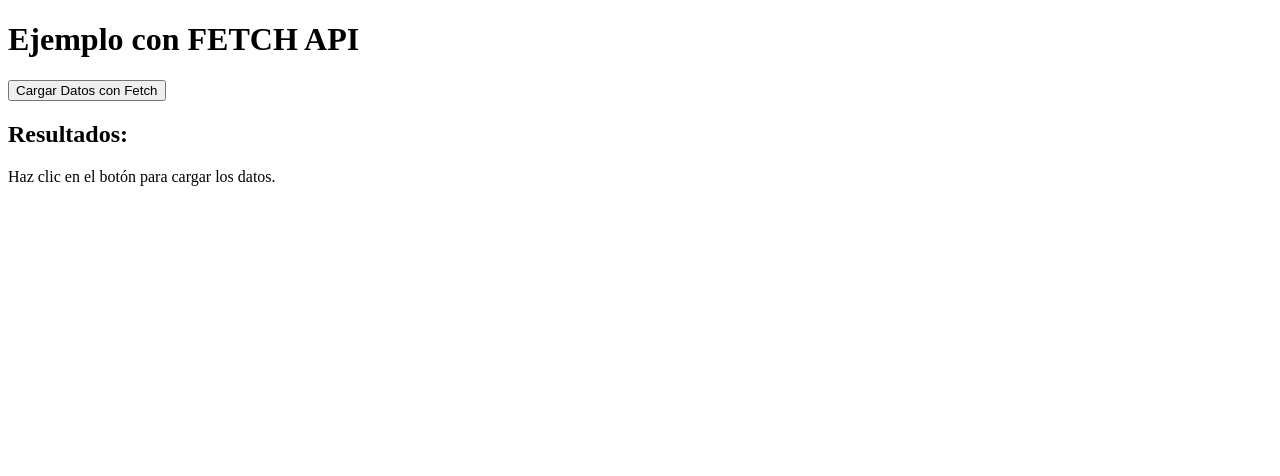
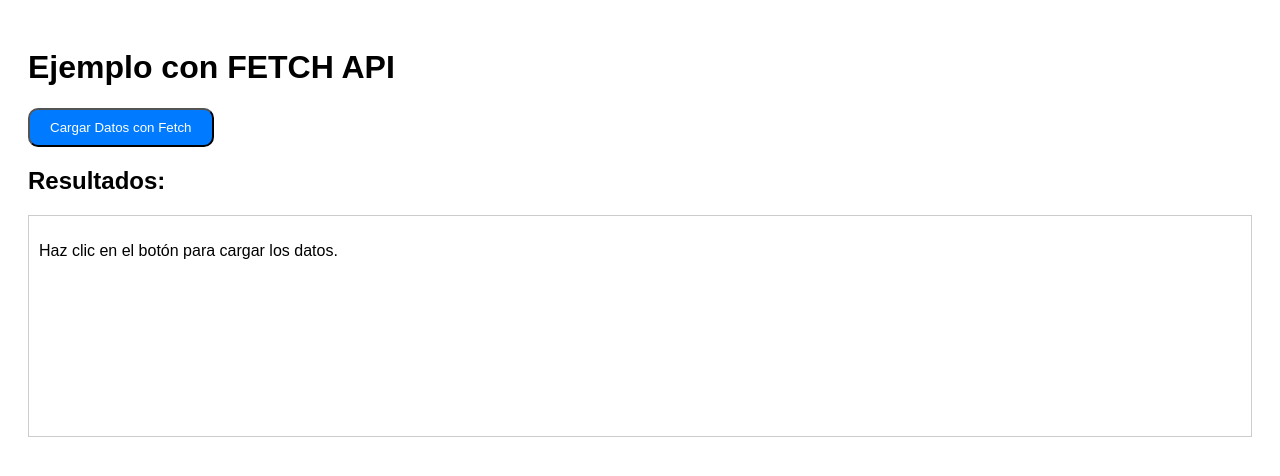
Before and after one commit to warderer/js-avanzado-g43a, a plain HTML site: page 03-fetch-axios/fetch.html in a window 1280 px wide. Drawn offline with Linux system fonts and the light colour scheme.

Commit message:
💄 Agregue estilos a fetch.html

```diff
--- a/03-fetch-axios/fetch.html
+++ b/03-fetch-axios/fetch.html
@@ -4,6 +4,7 @@
     <meta charset="UTF-8">
     <meta name="viewport" content="width=device-width, initial-scale=1.0">
     <title>Ejemplo con FETCH API</title>
+    <link rel="stylesheet" href="styles.css">
 </head>
 <body>
     <h1>Ejemplo con FETCH API</h1>
--- /dev/null
+++ b/03-fetch-axios/styles.css
@@ -0,0 +1,22 @@
+body {
+    font-family: sans-serif;
+    padding: 20px;
+}
+
+#btn-cargar {
+    padding: 10px 20px;
+    background-color: #007BFF;
+    color: white;
+    border-radius: 10px;
+}
+
+#resultado {
+    border: 1px solid #ccc;
+    padding: 10px;
+    min-height: 200px;
+}
+
+.post {
+    border-bottom: 1px solid #eee;
+    padding: 5px 0;
+}
```
